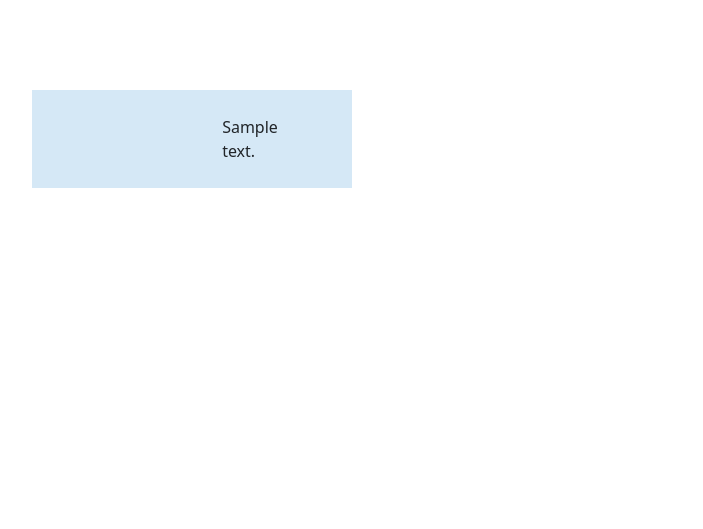
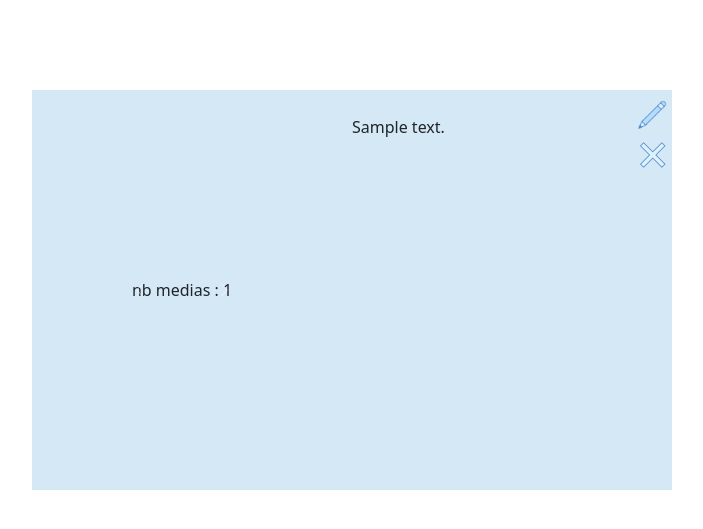
Before and after one commit to aliya-mz/AliyaM152, a PHP site: page / in a window 1280 px wide. Shown: the part 77-606 px from the top of the page, without its empty margins (288-991 px from the left). Run offline with PHP 8.4, Linux system fonts and the light colour scheme; tables that the repository leaves empty hold one stand-in row (values such as "Sample post").

Commit message:
Ajout carrousel + correction update + delete

```diff
--- a/backend/functions.inc.php
+++ b/backend/functions.inc.php
@@ -12,6 +12,7 @@
 //Vérifier la validité des fichiers
 function UploadPost(){
   $tailleTotale = 0;
+  var_dump($_FILES);
   //Raccourci d'écriture pour le tableau reçu
   $fichiers = $_FILES['mesFichiers'];
   //Parcourir les fichiers
@@ -92,74 +93,72 @@
   foreach($posts as $post) {
     //récupérer dans la bd les médias du post
     $medias = readMediasByPost($post['idPost']);
-    $numMedia = 0;
     $commentaire = $post["commentaire"];
 
     echo "<tr>";
-    echo "<td class=\"caseBoutonsCenter\">";
-    //bouton arrière
+    //affichage du carrousle avec les medias
+    echo "<td rowspan='2' class=\"caseImage\" id=\"mediaBox".$post['idPost']."\">";
+    AfficherCarrousel($post["idPost"], $medias);
     echo "</td>";
-    echo "<td rowspan='2' class=\"caseImage\" id=\"mediaBox".$post['idPost']."\">";
 
-    //Afficher les médias
-    if(count($medias)==1){
-      AfficherMedia($medias[0]);
-    }
-    else{
-      foreach($medias as $media){
-        AfficherMedia($media);
-      }
-    }
-
-    echo "</td>";
-    echo "<td class=\"caseBoutonsCenter\">";
-    //bouton avant
-    echo "</td>";
+    //affichage du commentaire
     echo "<td class=\"caseCommentaire\">";
-    //affichage du commentaire
     echo "<p>". $post["commentaire"] ."</p>";
     echo "</td>";
+
+    //affichage des boutons modifier et suupprimer
+    echo "<td class=\"caseBoutons\">";
+    echo "<button class=\"smallBtn\" type=\"submit\" name=\"btnModifier\" value=\"".$post['idPost']."\"><img class=\"iconButton\" src=\"img/modifier.png\"/></button>";
+    echo "<button class=\"smallBtn\" type=\"submit\" name=\"btnSupprimer\" value=\"".$post['idPost']."\"><img class=\"iconButton\" src=\"img/supprimer.png\"/></button>";
     echo "</td>";
-    echo "<td class=\"caseBoutons\">";
+    echo "</tr>";
   }
   echo"</table>";
 }
 
 //Afficher carrousel post
 function AfficherCarrousel($idPost, $medias){
-  echo '<div id="_'. $idPost.'" class="carousel slide" data-bs-ride="carousel" data-interval="false">';
-  echo ' <div class="carousel-inner">';
+  echo '<div id="carrouselPost'. $idPost.'" class="carousel slide" data-bs-ride="carousel" data-interval="false">';
 
+  echo '<div class="carousel-inner">';
   //parcourir les médias du post et les afficher
-  for ($i = 0; $i <  count($medias); $i++) {
-      echo '<div class="carousel-item">';
-      AfficherMedia($medias[$i]);
-      echo '</div>';
+  for ($i = 0; $i<count($medias); $i++) {
+    echo "nb medias : ".count($medias);
+    if($i == 0){
+      echo '<div class="boxMedia carousel-item active">';
     }
-    echo ' </div>';
-    echo ' <button class="carousel-control-prev" type="button" data-bs-target="#_'.$idPost.'"  data-bs-slide="prev">';
+    else{
+      echo '<div class="boxMedia carousel-item">';
+    }
+    AfficherMedia($medias[$i]);
+    echo '</div>';
+  }
+  echo ' </div>';
+  //Affiche les contrôles
+    echo ' <button class="carousel-control-prev" type="button" data-bs-target="#carrouselPost'. $idPost.'"  data-bs-slide="prev">';
     echo '  <span class="carousel-control-prev-icon" aria-hidden="true"></span>';
     echo '  <span class="visually-hidden" style="color: black;"></span>';
     echo ' </button>';
 
-    echo ' <button class="carousel-control-next" type="button" data-bs-target="#_'.$idPost.'"data-bs-slide="next">';
+    echo ' <button class="carousel-control-next" type="button" data-bs-target="#carrouselPost'. $idPost.'"data-bs-slide="next">';
     echo '  <span class="carousel-control-next-icon" aria-hidden="true"></span>';
     echo '  <span class="visually-hidden"></span>';
     echo ' </button>';
-    echo '</div>';
+
+  echo '</div>';
 }
 
 //Afficher un média un fonction de son type
 function AfficherMedia($media){
     //affichage du média en fonction du type
     if(strpos($media['type'], "image") !== false){
-      echo "<img class=\"mediaPost\" src=\"backend/uploads/".$media['nom']."\"/>";
+      echo "<img class=\"mediaPost d-block\" src=\"backend/uploads/".$media['nom']."\"/>";
     }
     else if(strpos($media['type'], "video")!== false){
-      echo "<video class=\"mediaPost\" autoplay muted loop> <source  src=\"backend/uploads/".$media['nom']."\" /></video>";
+      echo "<video class=\"mediaPost d-block\" autoplay muted loop> <source  src=\"backend/uploads/".$media['nom']."\" /></video>";
     }
     else if(strpos($media['type'], "audio")!== false){
-      echo "<audio class=\"mediaPost\" controls preload=\"auto\"> <source src=\"backend/uploads/".$media['nom']."\" /></audio>";
+      echo "<audio class=\"mediaPost d-block\" controls preload=\"auto\"> <source src=\"backend/uploads/".$media['nom']."\" /></audio>";
     }
 }
 
@@ -172,7 +171,7 @@
   echo "<input type=\"file\" name=\"mesFichiers[]\" colspan=\"2\" accept=\"audio/*,video/*,image/*\" multiple/>";
 
   echo "<br/>Selectionner les médias à supprimer<br/>";
-  echo "<select class=\"petitInput\" name =\"medias[]\" id=\"mediass\" multiple/>";
+  echo "<select class=\"petitInput\" name =\"mediass[]\" id=\"mediass\" multiple/>";
   //Afficher les medias dans une liste déroulante
   foreach($medias as $media) {
     echo "<option value =\"".$media['idMedia']."\">" . $media['nom'] . "</option>";
@@ -218,6 +217,7 @@
     db()->beginTransaction();
     //Modifer le post de la BD
     updatePost($idPost, $commentaire);
+    var_dump($fichiersS);
     //Supprimer et ajouter les médias modifiés par l'utilisateur
     foreach($fichiersS as $fichierS){
       //supprimer du dossier
@@ -225,9 +225,9 @@
       //supprimer de la BD
       deleteMedia($fichierS["idMedia"]);
     }
-    foreach($fichiersA as $fichierS){
+    foreach($fichiersA as $fichierA){
       //ajouter à la BD
-      if(file_exists('./backend/uploads/'.$fichier['name'])){
+      if(file_exists('./backend/uploads/'.$fichierA['name'])){
         createMedia($idPost, $typeMedia, $nom);
       }
     }
--- a/css/style.css
+++ b/css/style.css
@@ -47,13 +47,18 @@
 
 table{
     border-collapse: collapse;
-    width:100%;
+    width: 100%;
+}
+
+tbody{
+    width: 100%;
 }
 
 tr{
     display: flex;
     flex-direction: row;
     justify-content: space-around;
+    height: 400px;
 }
 
 td{
@@ -100,7 +105,7 @@
 }
 
 .conteneurPosts{
-    width : 50%;
+    width : 100%;
     margin-top: 50px;
 }
 
@@ -158,3 +163,7 @@
 .caseCommentaire p{
     margin:20px;
 }
+
+.boxMedia{
+
+}
--- a/newPost.php
+++ b/newPost.php
@@ -34,7 +34,7 @@
     <meta charset="UTF-8">
     <title>Home</title>
     <link rel="stylesheet" type="text/css" href="css/style.css">
-  </head>
+    </head>
   <body>
   <nav>
     <a href="index.php">Home</a>
```
Also changed, not shown: newUpdate.php (+4 -3 lines), 21 other files.
